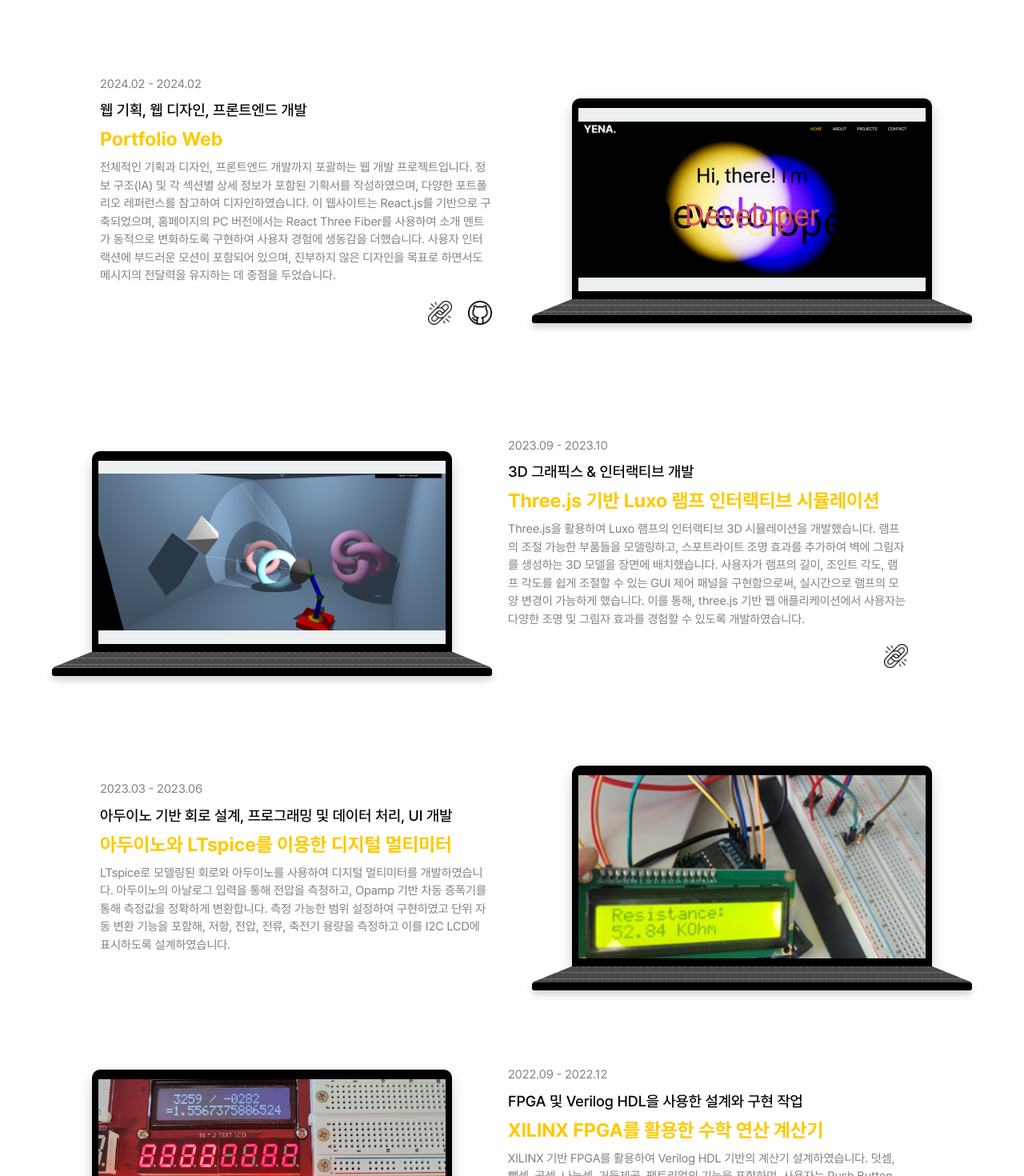
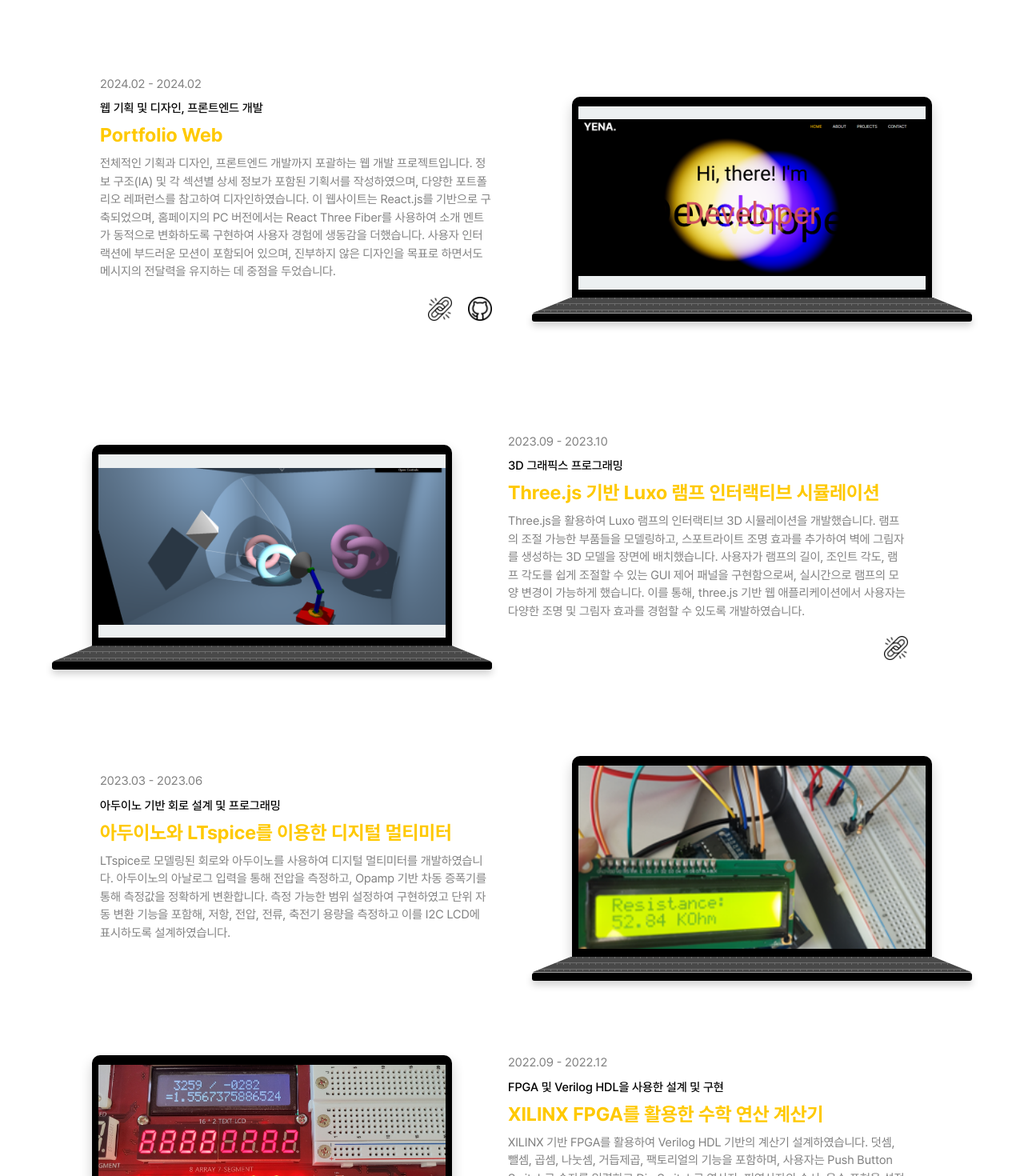
Before and after one commit to YenaLey/yenaley.github.io, a React (Create React App) app: page / in a window 1280 px wide. Shown: the part 3400-4870 px from the top of the page at 80% size. Built offline with nearby package versions, Linux system fonts and the light colour scheme; no server answers.

Commit message:
chore: project role 글자 축소

```diff
--- a/src/components/PROJECTS/PROJECTS.css
+++ b/src/components/PROJECTS/PROJECTS.css
@@ -44,9 +44,7 @@
 
 .project-content h3 {
     word-break: keep-all;
-    @media (max-width: 600px) {
-        font-size: 15px;
-    }
+    font-size: 15px;
 }
 
 .project-content h2 {
--- a/src/components/PROJECTS/PROJECTS.jsx
+++ b/src/components/PROJECTS/PROJECTS.jsx
@@ -15,7 +15,7 @@ function PROJECTS() {
         <div className="content-container">
 
           <Project2
-            role="웹 기획, 웹 디자인, 프론트엔드 개발"
+            role="웹 기획 및 디자인, 프론트엔드 개발"
             title="Portfolio Web"
             period="2024.02 - 2024.02"
             description="전체적인 기획과 디자인, 프론트엔드 개발까지 포괄하는 웹 개발 프로젝트입니다. 정보 구조(IA) 및 각 섹션별 상세 정보가 포함된 기획서를 작성하였으며, 다양한 포트폴리오 레퍼런스를 참고하여 디자인하였습니다. 이 웹사이트는 React.js를 기반으로 구축되었으며, 홈페이지의 PC 버전에서는 React Three Fiber를 사용하여 소개 멘트가 동적으로 변화하도록 구현하여 사용자 경험에 생동감을 더했습니다. 사용자 인터랙션에 부드러운 모션이 포함되어 있으며, 진부하지 않은 디자인을 목표로 하면서도 메시지의 전달력을 유지하는 데 중점을 두었습니다."
@@ -35,7 +35,7 @@ function PROJECTS() {
             notion="https://quipu-dev.notion.site/quipu-dev/main-website-c8661a4633804bfdaadb105c86d2df1e" /> */}
 
           <Project1
-            role="3D 그래픽스 & 인터랙티브 개발"
+            role="3D 그래픽스 프로그래밍"
             title="Three.js 기반 Luxo 램프 인터랙티브 시뮬레이션"
             period="2023.09 - 2023.10"
             description="Three.js을 활용하여 Luxo 램프의 인터랙티브 3D 시뮬레이션을 개발했습니다. 램프의 조절 가능한 부품들을 모델링하고, 스포트라이트 조명 효과를 추가하여 벽에 그림자를 생성하는 3D 모델을 장면에 배치했습니다. 사용자가 램프의 길이, 조인트 각도, 램프 각도를 쉽게 조절할 수 있는 GUI 제어 패널을 구현함으로써, 실시간으로 램프의 모양 변경이 가능하게 했습니다. 이를 통해, three.js 기반 웹 애플리케이션에서 사용자는 다양한 조명 및 그림자 효과를 경험할 수 있도록 개발하였습니다."
@@ -44,7 +44,7 @@ function PROJECTS() {
           />
 
           <Project2
-            role="아두이노 기반 회로 설계, 프로그래밍 및 데이터 처리, UI 개발"
+            role="아두이노 기반 회로 설계 및 프로그래밍"
             title="아두이노와 LTspice를 이용한 디지털 멀티미터"
             period="2023.03 - 2023.06"
             description="LTspice로 모델링된 회로와 아두이노를 사용하여 디지털 멀티미터를 개발하였습니다. 아두이노의 아날로그 입력을 통해 전압을 측정하고, Opamp 기반 차동 증폭기를 통해 측정값을 정확하게 변환합니다. 측정 가능한 범위 설정하여 구현하였고 단위 자동 변환 기능을 포함해, 저항, 전압, 전류, 축전기 용량을 측정하고 이를 I2C LCD에 표시하도록 설계하였습니다."
@@ -52,7 +52,7 @@ function PROJECTS() {
           />
 
           <Project1
-            role="FPGA 및 Verilog HDL을 사용한 설계와 구현 작업"
+            role="FPGA 및 Verilog HDL을 사용한 설계 및 구현"
             title="XILINX FPGA를 활용한 수학 연산 계산기"
             period="2022.09 - 2022.12"
             description="XILINX 기반 FPGA를 활용하여 Verilog HDL 기반의 계산기 설계하였습니다. 덧셈, 뺄셈, 곱셈, 나눗셈, 거듭제곱, 팩토리얼의 기능을 포함하며, 사용자는 Push Button Switch로 숫자를 입력하고 Dip Switch로 연산자, 피연산자의 순서, 음수 표현을 설정할 수 있습니다. 계산 결과는 Clock 기반의 TEXT LCD, 음수 표현은 LED를 통해 표시되도록 하였습니다. 7-Segment Array와 PIEZO를 사용하여 사용자 인터페이스와 피드백 메커니즘을 구현했으며, Vivado 프로그램을 통한 설계와 시뮬레이션을 거쳐 최종적으로 FPGA 디지털 회로에서의 시연으로 프로젝트를 완성했습니다."
```
